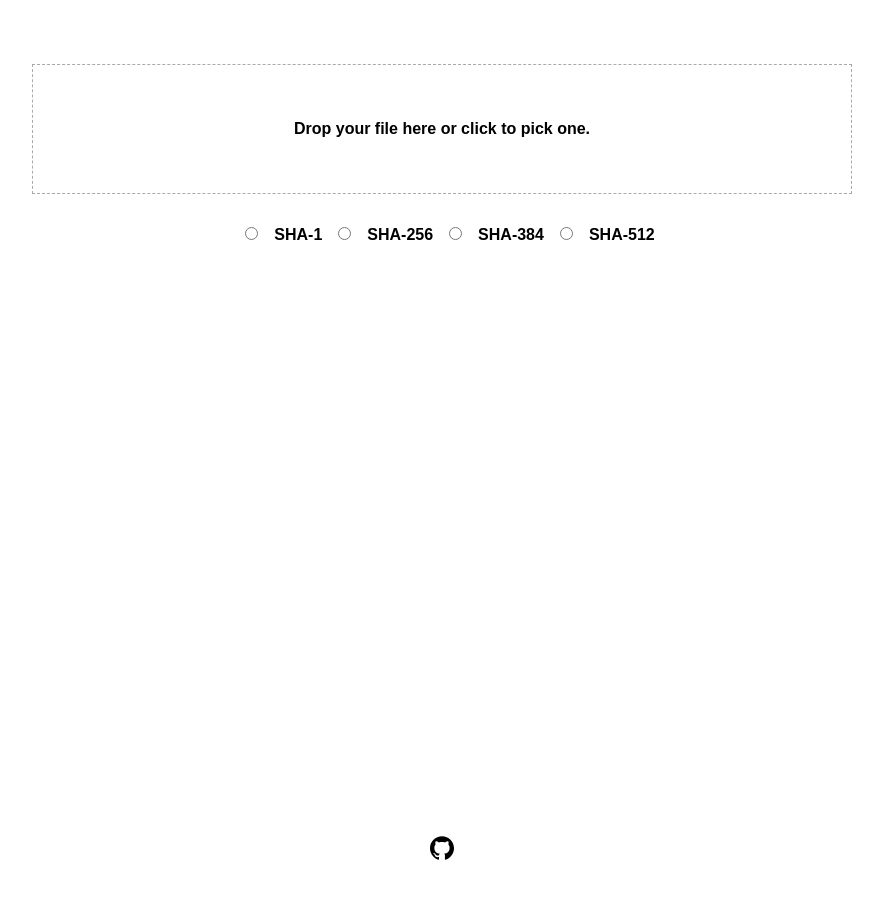
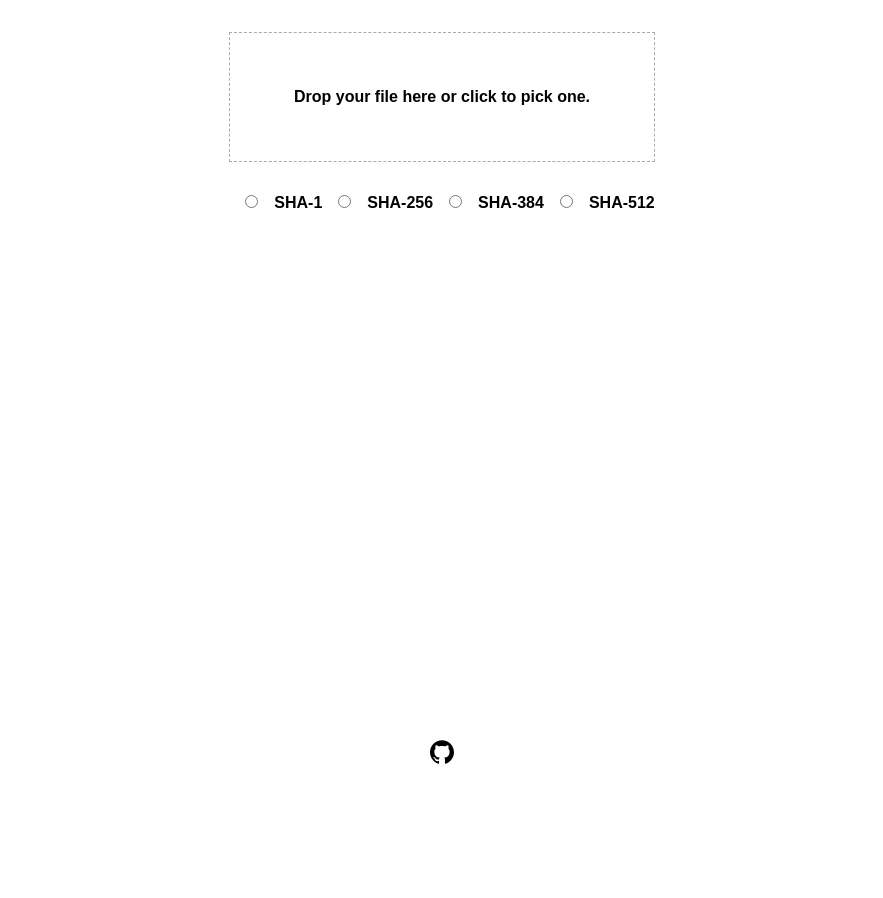
Before and after one commit to joelgeorgev/file-hash-verifier, a React (Create React App) app: page / in a window 1280 px wide. Shown: the top 898 px of the page, without its empty margins (198-1081 px from the left). After the commit the page ends 800 px from the top, so only its background shows below. Built offline with nearby package versions, Linux system fonts and the light colour scheme.

Commit message:
Fix footer position

```diff
--- a/src/App.js
+++ b/src/App.js
@@ -20,17 +20,19 @@ const Section = styled.section`
   max-width: 64rem;
   height: 100vh;
   margin: 0 auto;
-  padding: 4rem 0;
 `
 
 const Wrapper = styled.div`
   display: flex;
   flex-direction: column;
   flex: 1;
+  padding: 2rem;
+  overflow: auto;
 `
 
 const Footer = styled.div`
   align-self: center;
+  padding: 2rem;
 `
 
 export const App = () => (
--- a/src/components/shell.js
+++ b/src/components/shell.js
@@ -12,7 +12,6 @@ import {
 } from '.'
 
 const Wrapper = styled.div`
-  width: 80%;
   margin: 0 auto;
 `
 
```
